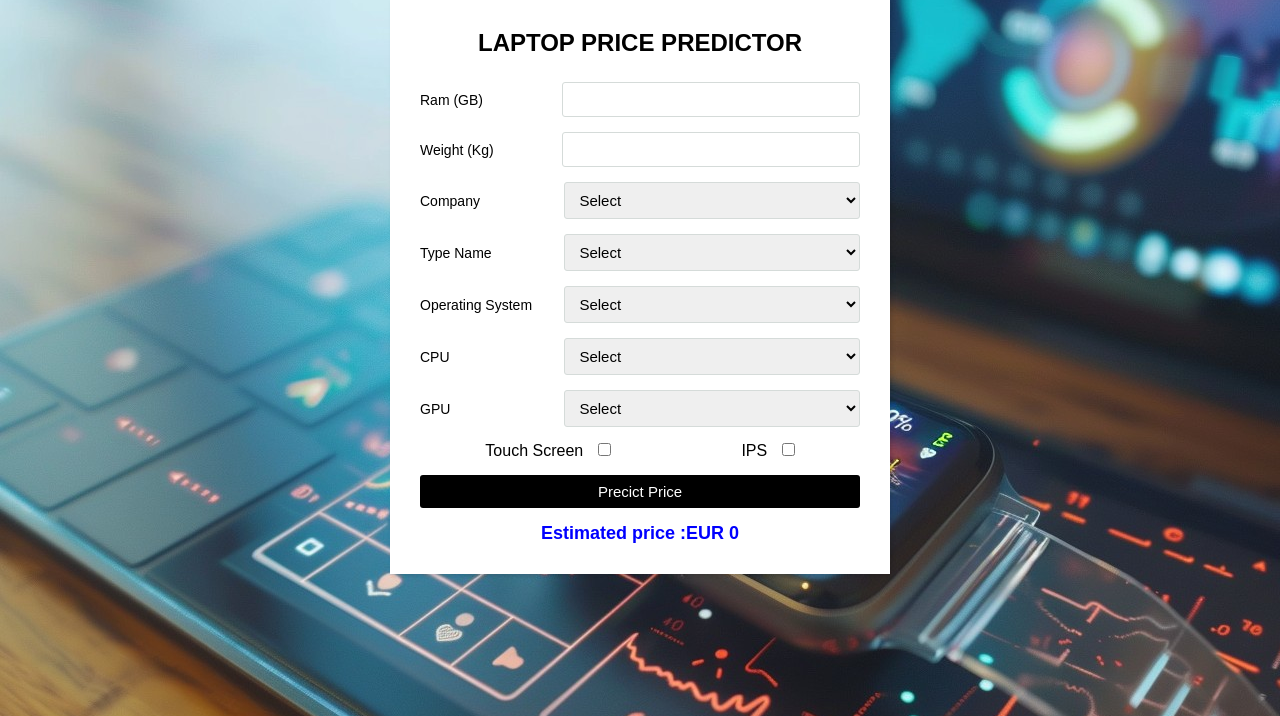
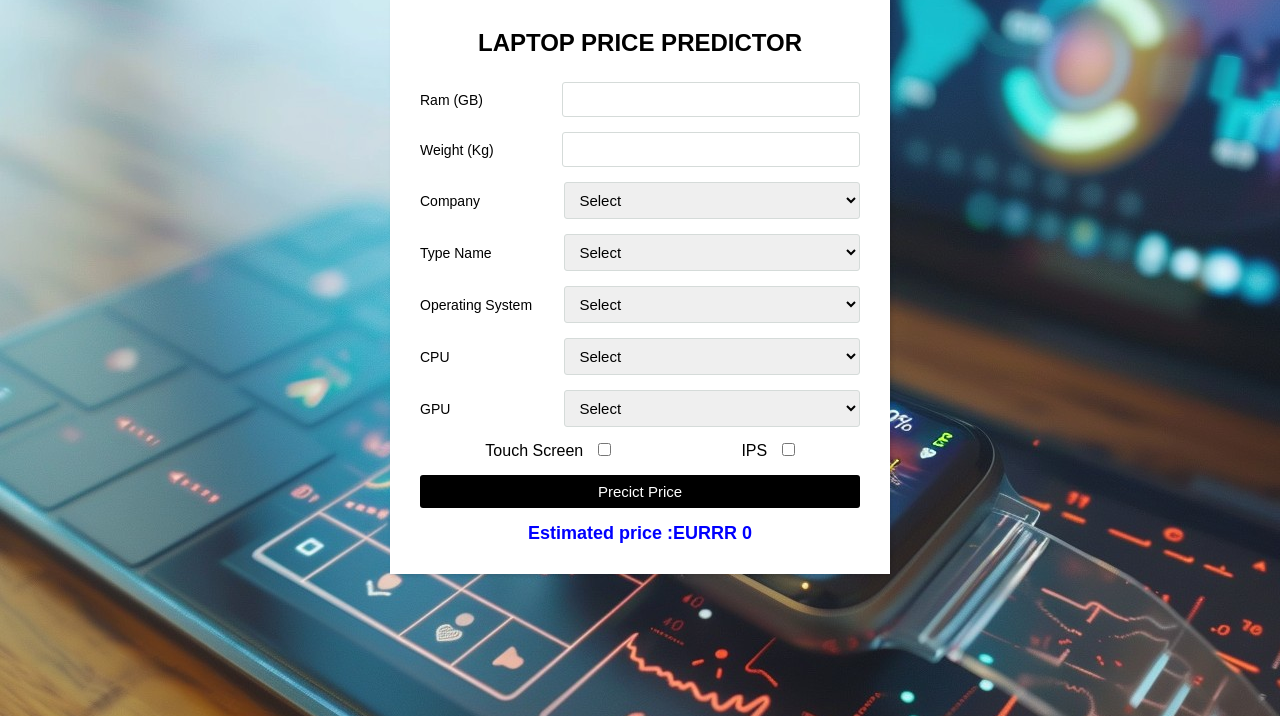
Before and after one commit to oshadadil99/New-Laptop-Price-Predictor, a Flask app: page / in a window 1280 px wide. Shown: the part 21-737 px from the top of the page. Run offline with Flask 3, Linux system fonts and the light colour scheme.

Commit message:
Update index.html

```diff
--- a/website/templates/index.html
+++ b/website/templates/index.html
@@ -105,7 +105,7 @@
         </form>
         <div class="result">
            <p>
-            Estimated price :EUR {{ pred }}
+            Estimated price :EURRR {{ pred }}
            </p>
         </div>
     </div>
```
